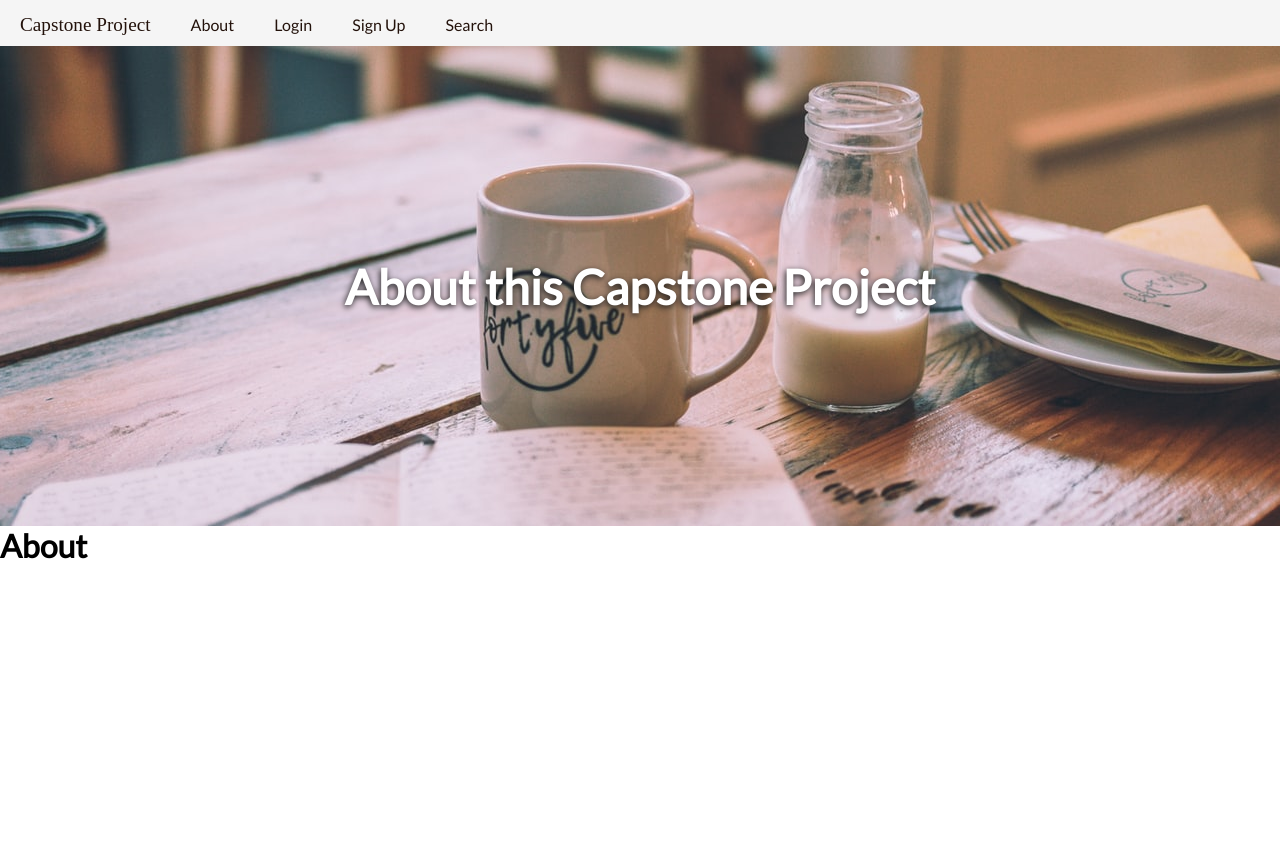
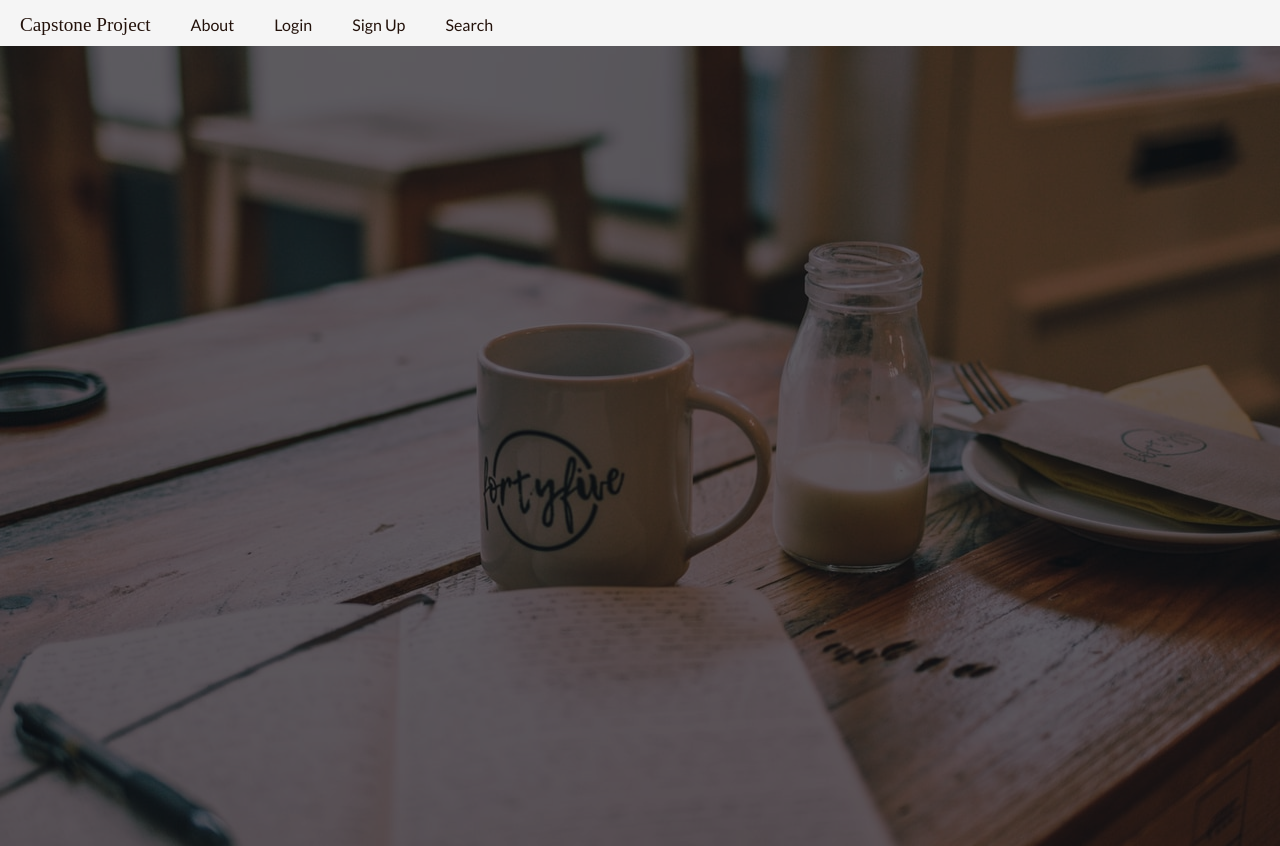
Before and after one commit to klimenkoff9/CAPSTONE, a React (Create React App) app: page /about in a window 1280 px wide. Before the commit the page ends 800 px from the top, so only its background shows below. Built offline with nearby package versions, Linux system fonts and the light colour scheme; a web font is replaced by a local one.

Commit message:
minor bg changes

```diff
--- a/src/components/About.jsx
+++ b/src/components/About.jsx
@@ -4,12 +4,8 @@ import HalfHeaderBG from './HalfHeaderBG'
 export default class About extends Component {
   render() {
     return (
-      <div>
-        <HalfHeaderBG
-          imgdiv='half-bg-about'
-          title='About this Capstone Project'
-        />
-        <h1>About</h1>
+      <div className='full-bg bg-about'>
+        <div className='bg-tint'></div>
       </div>
     )
   }
--- a/src/components/Homepage.jsx
+++ b/src/components/Homepage.jsx
@@ -4,9 +4,8 @@ import HalfHeaderBG from './HalfHeaderBG'
 export default class Homepage extends Component {
   render() {
     return (
-      <div>
-        <HalfHeaderBG imgdiv='half-bg-homepage' title='Homepage' />
-        <h1>Homepage</h1>
+      <div className='full-bg bg-homepage'>
+        <div className='bg-tint'></div>
       </div>
     )
   }
--- a/src/css/bg.css
+++ b/src/css/bg.css
@@ -23,12 +23,8 @@
   font-size: 1.2rem;
 }
 
-.half-bg-about {
+.bg-about {
   background-image: url(../images/bg/about.jpg);
-}
-
-.half-bg-homepage {
-  background-image: url(../images/bg/homepage.jpg);
 }
 
 .half-bg-login {
@@ -50,6 +46,17 @@
   height: 60vh;
 }
 
+.full-bg {
+  display: flex;
+  background-repeat: no-repeat;
+  background-position: center center;
+  height: 100vh;
+}
+
+.bg-homepage {
+  background-image: url(../images/bg/homepage.jpg);
+}
+
 .bg-login {
   background-image: url(../images/bg/login.jpg);
 }
@@ -57,3 +64,9 @@
 .bg-signup {
   background-image: url(../images/bg/signup.jpg);
 }
+
+.bg-tint {
+  background-color: rgba(0, 0, 0, 0.6);
+  width: 100%;
+  height: 100%;
+}
```
